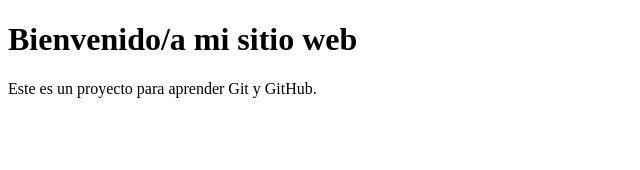
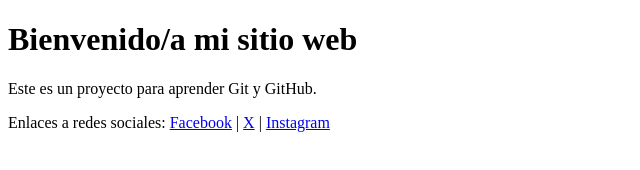
Before and after one commit to hectorgl655/Trabajo_MPO_1, a plain HTML site: page index.html in a window 1280 px wide. Shown: the whole page, without its empty margins (0-640 px from the left). Drawn offline with Linux system fonts and the light colour scheme.

Commit message:
Mejora 1: Añadir footer con acceso a redes sociales.

```diff
--- a/index.html
+++ b/index.html
@@ -9,4 +9,12 @@
         <h1>Bienvenido/a mi sitio web</h1>
         <p>Este es un proyecto para aprender Git y GitHub.</p>
     </body>
+    <footer>
+        <p>Enlaces a redes sociales:
+            <a href="https://facebook.com">Facebook</a> |
+            <a href="https://x.com">X</a> |
+            <a href="https://instagram.com">Instagram</a>
+        </p>
+
+    </footer>
 </html>
```
